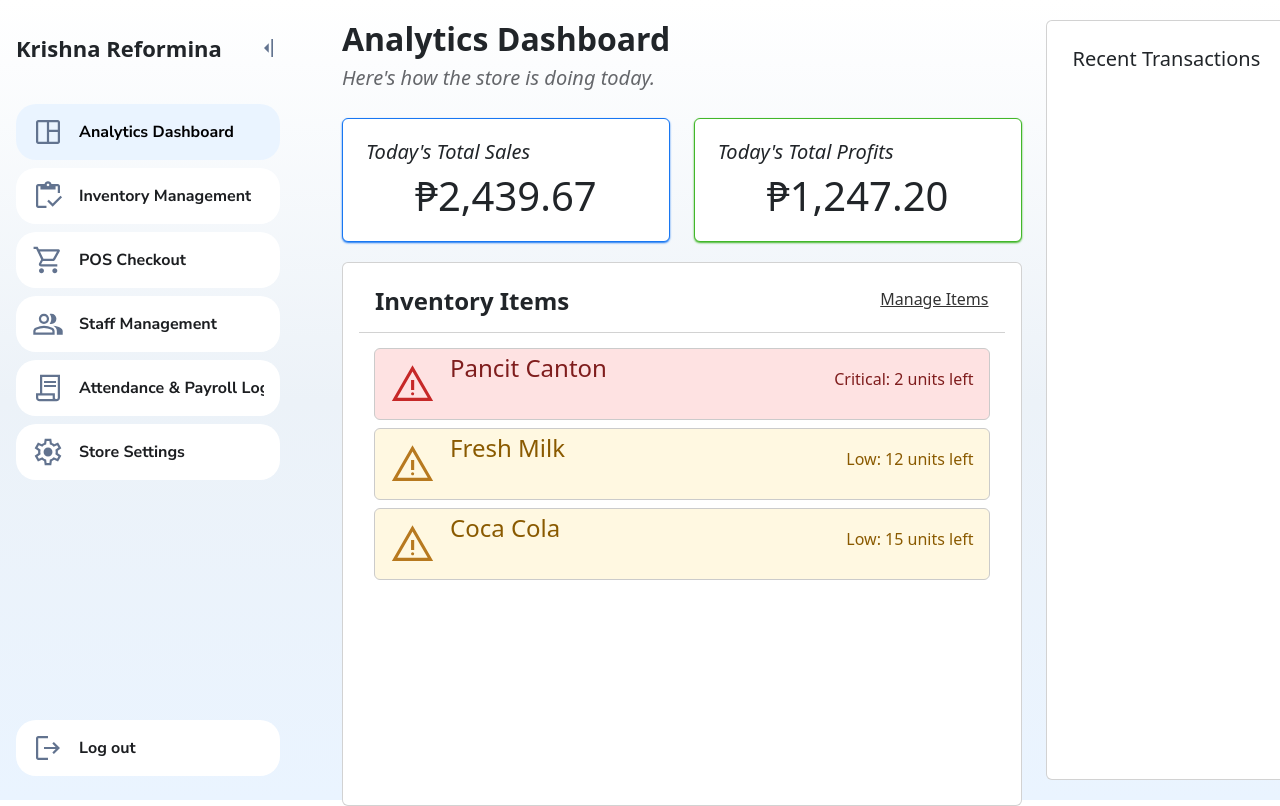
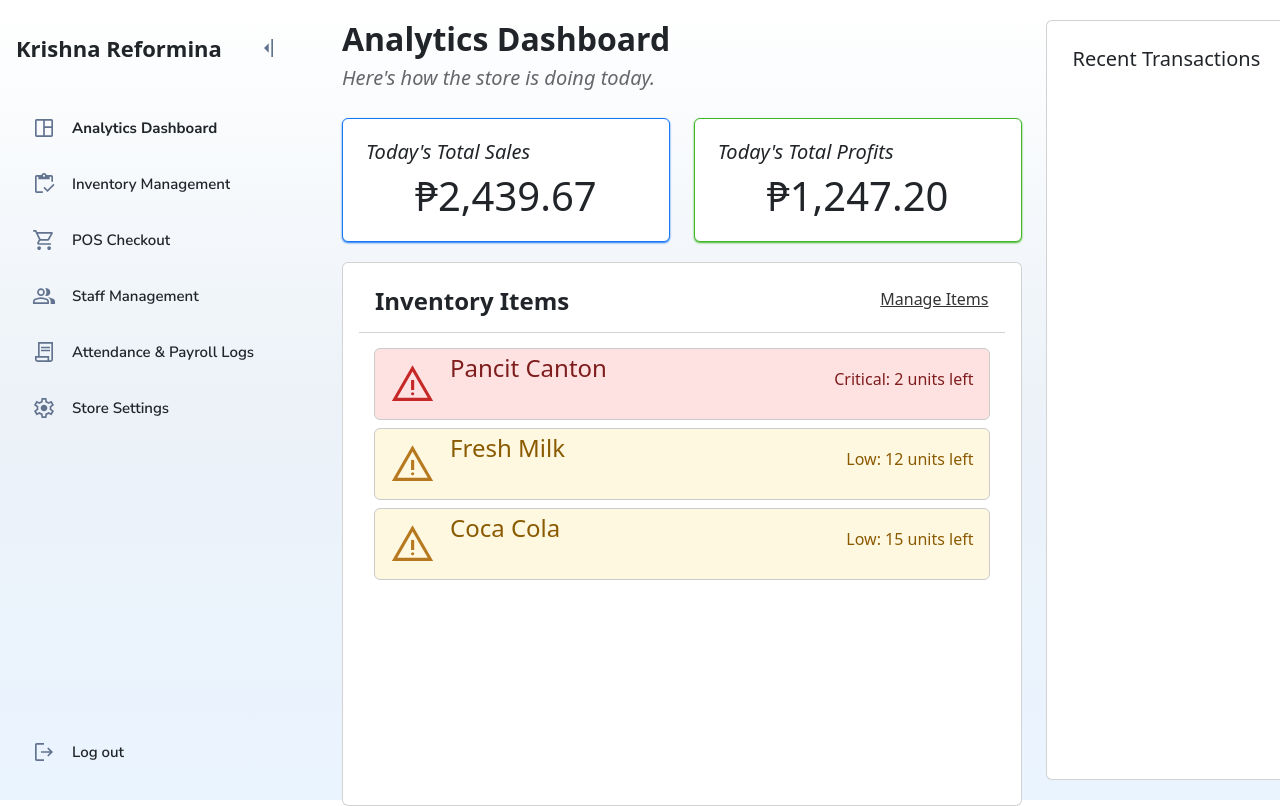
Before and after one commit to DefinitelyRus/EZBM, a React (Vite) app in the folder Frontend/: page /dashboard in a window 1280 px wide. Shown: the top 806 px of the page. Built offline with nearby package versions, Linux system fonts and the light colour scheme.

Commit message:
Button Redesign

```diff
--- a/Frontend/src/components/button.css
+++ b/Frontend/src/components/button.css
@@ -1,57 +1,84 @@
-@import url('https://fonts.googleapis.com/css2?family=Nunito+Sans:wght@400;500;600;700;800&display=swap');
+@import url('https://fonts.googleapis.com/css2?family=Nunito+Sans:wght@400;500;600;700&display=swap');
 
 .custom-btn {
-    /* Typography */
-    font-family: 'Nunito Sans', sans-serif;
-    font-weight: bold;
-    text-align: left;
 
-    /* Sizing */
-    width: 95%;
-
-    /* Spacing */
     display: flex;
     align-items: center;
+    gap: 16px;
+
+    width: 100%;
+
     padding: 12px 16px;
-    gap: 15px;
 
-    /* Anim */
-    cursor: pointer;
-    transition: 0.2s;
+    border-radius: var(--radius-pill);
 
-    /* Appearance */
-    background-color: #FFFFFF;
-    color: #1C1E21;
-    border: none;
-    border-radius: 20px;
+    background: transparent;
+    color: var(--md-on-surface);
+
     text-decoration: none;
+
+    font-family: 'Nunito Sans', sans-serif;
+    font-size: 15px;
+    font-weight: 600;
+
+    transition:
+        background-color 200ms ease,
+        color 200ms ease,
+        padding var(--transition),
+        gap var(--transition);
 }
 
-.custom-btn.active {
-    background-color: #EAF4FF;
-    color: #000002;
+/* ===========================
+   Hover
+=========================== */
+
+.custom-btn:hover {
+
+    background: rgba(74,111,165,.08);
+
+    color: var(--md-on-surface);
 }
 
-.custom-btn:hover {
-    background-color: #ecf2f8;
-    color: #1C1E21;
-    opacity: 0.9;
+/* ===========================
+   Active
+=========================== */
+
+.custom-btn.active {
+
+    background: var(--md-primary-container);
+
+    color: var(--md-on-primary-container);
+
+    font-weight: 700;
 }
 
+/* ===========================
+   Pressed
+=========================== */
+
+.custom-btn:active {
+
+    background: rgba(74,111,165,.16);
+}
+
+/* ===========================
+   Icons
+=========================== */
+
 .custom-btn svg {
-    width: 32px;
-    height: 32px;
+
+    width: 24px;
+    height: 24px;
+
     flex-shrink: 0;
 }
 
-/* Collapsed */
-.custom-btn.collapsed {
-    background-color: aliceblue;
-    padding: 0px;
-    gap: 0;
+/* ===========================
+   Label
+=========================== */
 
-    display: flex;
-    align-items: center;
+.custom-btn span {
 
-    margin: 0 auto;
+    overflow: hidden;
+    white-space: nowrap;
 }
--- a/Frontend/src/components/button.tsx
+++ b/Frontend/src/components/button.tsx
@@ -17,7 +17,7 @@ function Button({ to, text, icon, collapsed }) {
     <NavLink
       to={to}
       className={({ isActive }) =>
-        `custom-btn ${isActive ? "active" : ""}`
+        `custom-btn${isActive ? " active" : ""}`
       }
       data-bs-toggle={collapsed ? "tooltip" : undefined}
       data-bs-placement="right"
```
